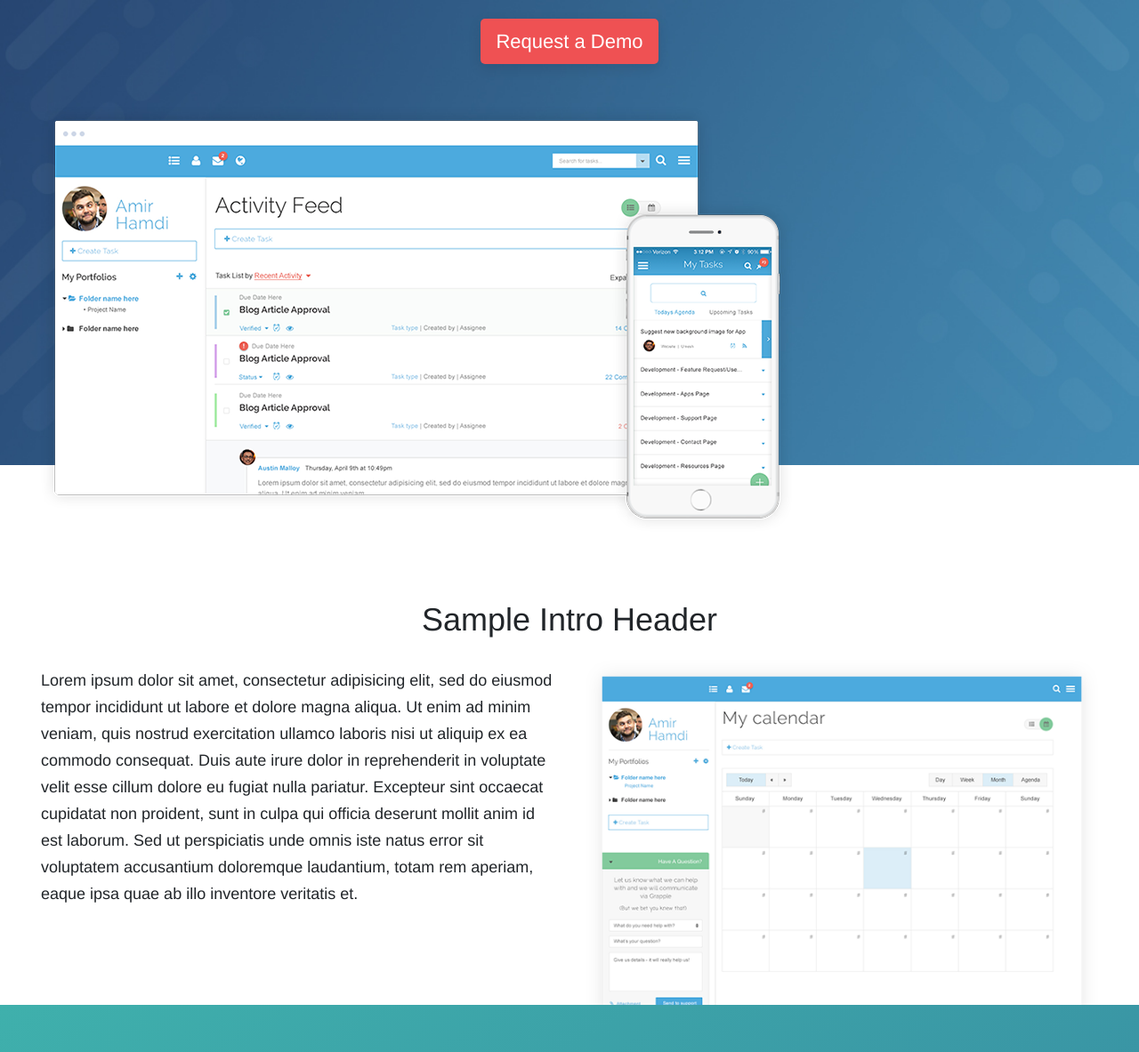
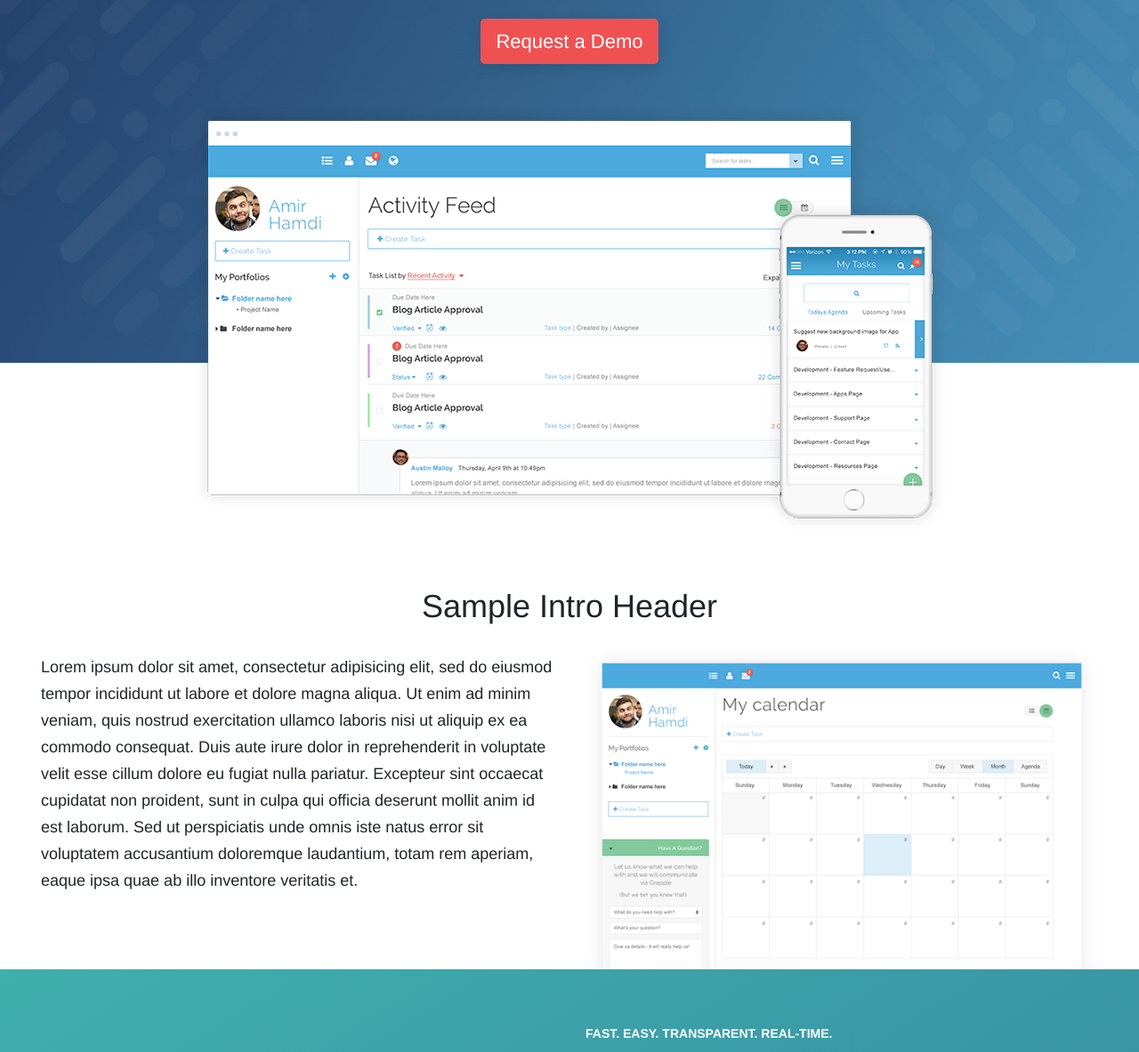
Before and after one commit to morganandrewv/impact-activity, a plain HTML site: page index.html in a window 1280 px wide. Shown: the part 246-1429 px from the top of the page at 89% size. Drawn offline with nearby package versions, Linux system fonts and the light colour scheme; a web font is replaced by a local one.

Commit message:
responsive revisions

```diff
--- a/index.html
+++ b/index.html
@@ -67,8 +67,8 @@
 				<h3>This will be your subheader that supports your value proposition</h3>
 				<button class="btn">Request a Demo</button>
 			</div>
-			<div class="hero-image">
-				<img src="img/Hero-Software.png" alt="Sample Company image of breakthrough software" class="img-fluid mx-auto">
+			<div class="hero-image text-center">
+				<img src="img/Hero-Software.png" alt="Sample Company image of breakthrough software" class="img-fluid">
 			</div>
 		</div>
 	</header>
@@ -94,16 +94,16 @@
 	<div id="features" class="section">
 		<div class="container">
 			<div class="row">
-				<div class="col-12 col-lg-6 col-xl-6 offset-xl-6">
+				<div class="col-12 col-xl-6 offset-xl-6">
 					<h6 class="text-uppercase">Fast. Easy. Transparent. Real-time.</h6>
 					<h2 class="claustrophic">Introducing Sample Product</h2>
 					<p>Lorem ipsum dolor sit amet, consectetur adipisicing elit, sed do eiusmod tempor incididunt ut labore et dolore magna aliqua. Ut enim ad minim veniam, quis nostrud exercitation ullamco laboris nisi ut aliquip ex ea commodo consequat.</p>
 					<p>Lorem ipsum dolor sit amet, consectetur adipisicing elit, sed do eiusmod tempor incididunt ut labore et dolore magna aliqua. Ut enim ad minim veniam.</p>
 				</div>
-				<div class="col-12 col-lg-6 col-xl-6 offset-xl-6">
+				<div class="col-12 col-lg-8 offset-lg-4 col-xl-6 offset-xl-6">
 					<div class="row">
 						<div class="col-sm-12 col-md-2 feature-img-container">
-							<img src="img/Stay-Top.png" alt="Stay on top of your tasks" class="mx-auto feature-img">
+							<img src="img/Stay-Top.png" alt="Stay on top of your tasks" class="feature-img">
 						</div>
 						<div class="col-sm-12 col-md-10 feature-text-container">
 							<h4>Stay On Top</h4>
@@ -112,7 +112,7 @@
 					</div>
 					<div class="row">
 						<div class="col-sm-12 col-md-2 feature-img-container">
-							<img src="img/Control.png" alt="Stay in control of your data" class="mx-auto feature-img">
+							<img src="img/Control.png" alt="Stay in control of your data" class="feature-img">
 						</div>
 						<div class="col-sm-12 col-md-10 feature-text-container">
 							<h4>Stay In Control</h4>
@@ -121,7 +121,7 @@
 					</div>
 					<div class="row">
 						<div class="col-sm-12 col-md-2 feature-img-container">
-							<img src="img/Informed.png" alt="Stay informed with real-time notifications" class="mx-auto feature-img">
+							<img src="img/Informed.png" alt="Stay informed with real-time notifications" class="feature-img">
 						</div>
 						<div class="col-sm-12 col-md-10 feature-text-container">
 							<h4>Stay Informed</h4>
@@ -131,7 +131,7 @@
 					</div>
 					<div class="row">
 						<div class="col-sm-12 col-md-2 feature-img-container">
-							<img src="img/Compliance.png" alt="Stay in compliance for your settlement" class="mx-auto feature-img">
+							<img src="img/Compliance.png" alt="Stay in compliance for your settlement" class="feature-img">
 						</div>
 						<div class="col-sm-12 col-md-10 feature-text-container">
 							<h4>Stay In Compliance</h4>
@@ -185,13 +185,13 @@
 				</div>
 			</div>
 			<div class="row">
-				<div class="col-12 col-md-6 col-xl-4 offset-xl-2">
+				<div class="col-12 col-md-6 col-xl-5 offset-xl-1">
 					<div class="value-card">
 						<div class="value">$<span id="dollars-saved">0</span></div>
 						<div class="value-description">total dollars saved*</div>
 					</div>
 				</div>
-				<div class="col-12 col-md-6 col-xl-4">
+				<div class="col-12 col-md-6 col-xl-5">
 					<div class="value-card">
 						<div class="value"><span id="average-lien">0</span>%</div>
 						<div class="value-description">average final lien amount as a percentage of gross award value*</div>
--- a/sass/custom.sass
+++ b/sass/custom.sass
@@ -129,7 +129,15 @@ header
 		padding: 64px 0px 32px 0
 
 	.hero-image img
-		margin-bottom: -75px
+		margin-left: auto
+		margin-right: auto
+		margin-bottom: -90px
+		@include media-breakpoint-up(sm)
+			margin-bottom: -120px
+			@include media-breakpoint-up(md)
+				margin-bottom: -150px
+				@include media-breakpoint-up(lg)
+					margin-bottom: -190px
 
 
 	@include media-breakpoint-up(md)
@@ -138,11 +146,19 @@ header
 
 #intro
 	margin-top: 120px
+	@include media-breakpoint-up(sm)
+			margin-top: 150px
+			@include media-breakpoint-up(md)
+				margin-top: 200px
+				@include media-breakpoint-up(lg)
+					margin-top: 220px
 	overflow: hidden
 
 	#calendar-img
 		margin-top: -8px
-		margin-bottom: -35px
+		margin-bottom: -45px
+		@include media-breakpoint-up(sm)
+			margin-bottom: -60px
 
 .section
 	padding: 64px 0
@@ -156,7 +172,7 @@ header
 		margin-top: 16px
 
 		.feature-img
-			margin: 8px
+			margin: 8px auto
 
 	.feature-text-container
 		text-align: center
@@ -165,18 +181,33 @@ header
 
 	.laptop-task-img
 		margin-top: 16px
-		@include media-breakpoint-up(xl)
+		@include media-breakpoint-up(lg)
 			position: absolute
-			top: 25%
+			top: 40%
 			left: 0
+			@include media-breakpoint-up(xl)
+				top: 15%
+				left: 0
 
 		img
 			max-width: 100%
 			height: auto
 			@include media-breakpoint-up(sm)
 				height: 350px
-			@include media-breakpoint-up(md)
-				height: 450px
+				@include media-breakpoint-up(md)
+					height: 450px
+					@include media-breakpoint-up(lg)
+						height: 250px
+						@media screen and (min-width: 1100px)
+							height: 300px
+							@include media-breakpoint-up(xl)
+								height: 450px
+								@media screen and (min-width: 1500px)
+									height: 500px
+									@media screen and (min-width: 1600px)
+										height: 550px
+										@media screen and (min-width: 1700px)
+											height: 600px
 
 #main-features
 	text-align: center
@@ -232,7 +263,7 @@ header
 			height: 420px
 		@include media-breakpoint-up(md)
 			height: 330px
-		@include media-breakpoint-up(lg)
+		@include media-breakpoint-up(xl)
 			height: 300px
 
 		.carousel-item
```
Also changed, not shown: css/custom.css, 1 other file.
